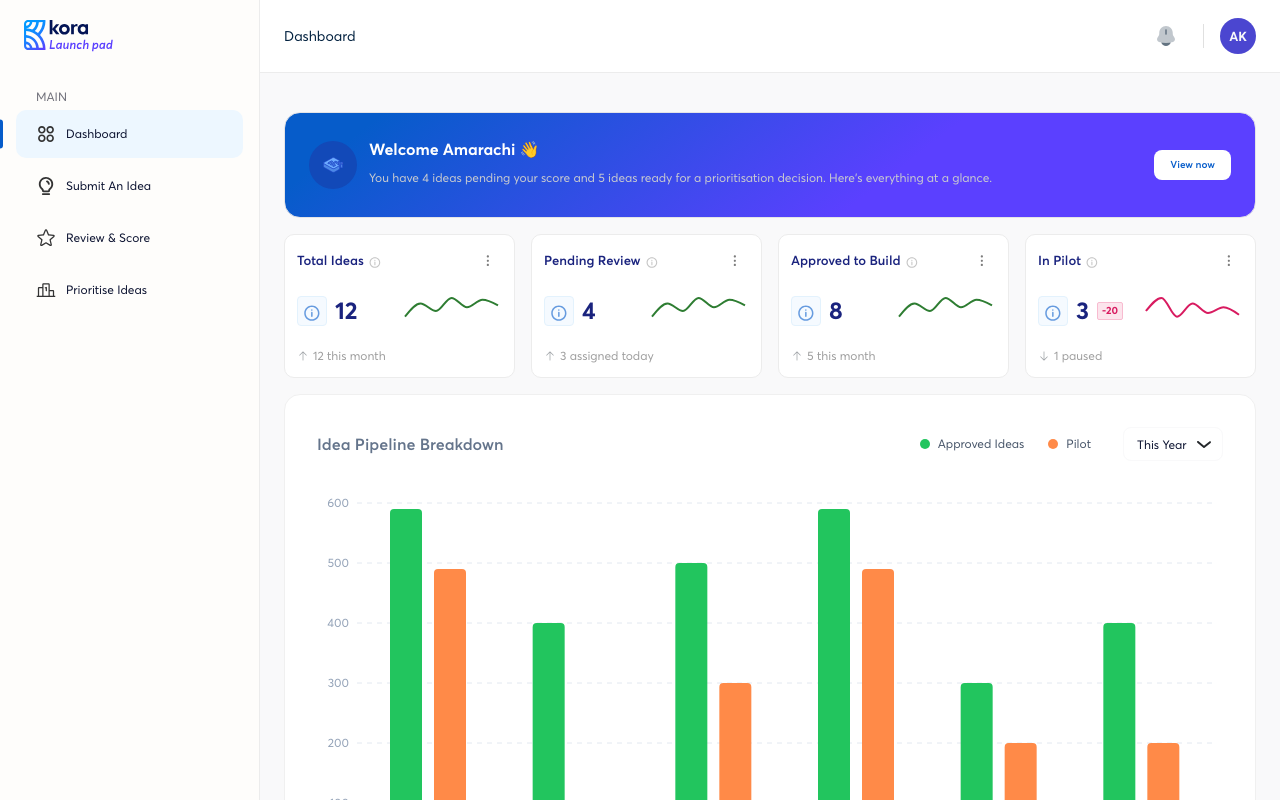
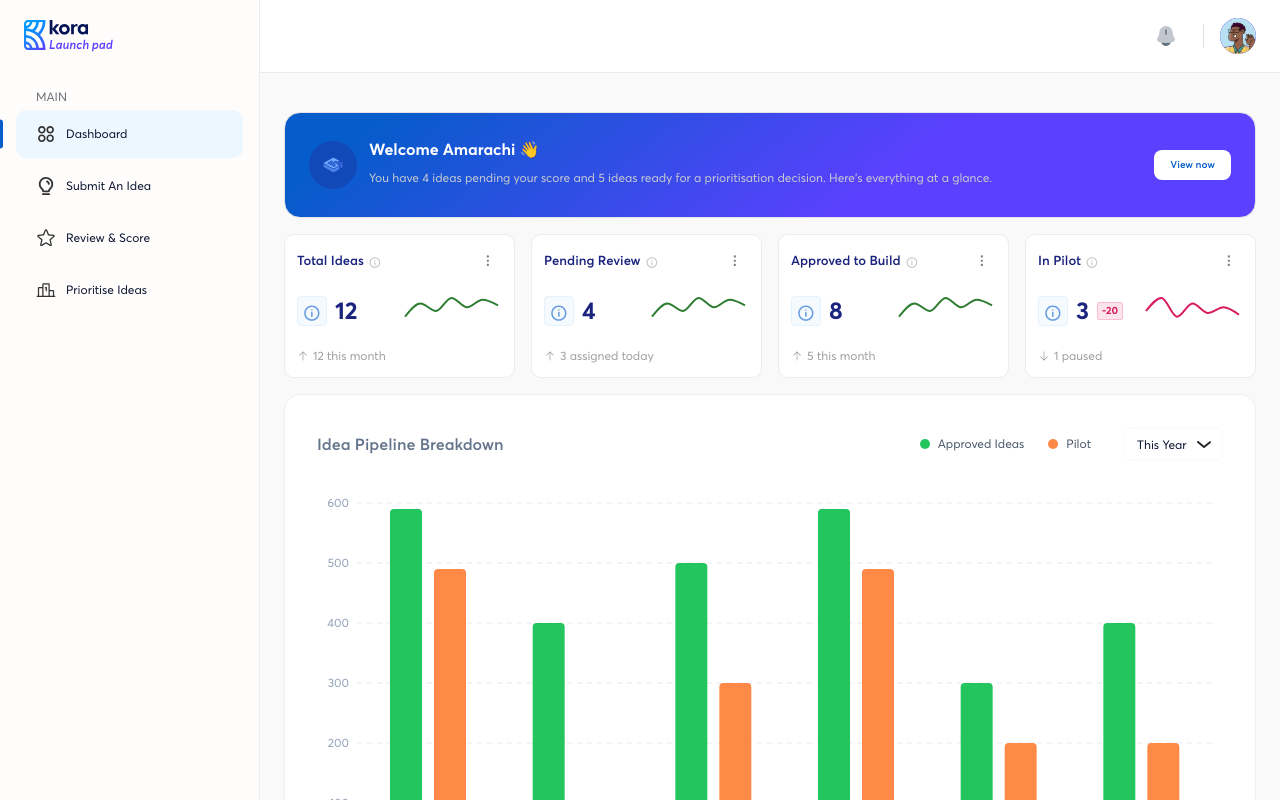
Before and after one commit to Xtabel/koralaunchpad, a React (Vite) app: page /dashboard in a window 1280 px wide. Built offline with nearby package versions, Linux system fonts and the light colour scheme.

Commit message:
Changed avatar

```diff
--- a/src/assets/img/index.ts
+++ b/src/assets/img/index.ts
@@ -1,7 +1,7 @@
 import logo from "../img/logo.svg";
-import girl from '../avatar/girl.svg'
+import avatar from '../avatar/avatar.svg'
 import boy from "../avatar/avatar9.svg";
 import dashboardBanner from "./dashboardbanner.svg";
 import ideaBanner from "./ideabanner.svg";
 
-export { logo, girl, boy, dashboardBanner, ideaBanner };
+export { logo, avatar, boy, dashboardBanner, ideaBanner };
--- a/src/layout/Navbar/Profile/index.tsx
+++ b/src/layout/Navbar/Profile/index.tsx
@@ -2,11 +2,13 @@ import React, { useState } from "react";
 import { Avatar, Box, Menu, MenuItem, ListItemIcon, Typography } from "@mui/material";
 import { LogoutIcon } from "@/assets/icons";
 import { useNavigate } from "react-router-dom";
+import { avatar } from "@/assets";
 
 // ── Dummy user — swap for real auth later ──────────────────
 const DUMMY_USER = {
   name: "Amara Kelechi",
   initials: "AK",
+  avatarUrl: avatar,
 };
 
 const ProfileMenu: React.FC = () => {
@@ -33,6 +35,7 @@ const ProfileMenu: React.FC = () => {
           fontSize: "13px",
           fontWeight: 700,
         }}
+        src={DUMMY_USER.avatarUrl}
         onClick={handleOpen}
       >
         {DUMMY_USER.initials}
```
Also changed, not shown: src/assets/avatar/avatar.svg (added), src/assets/avatar/girl.svg (deleted).
